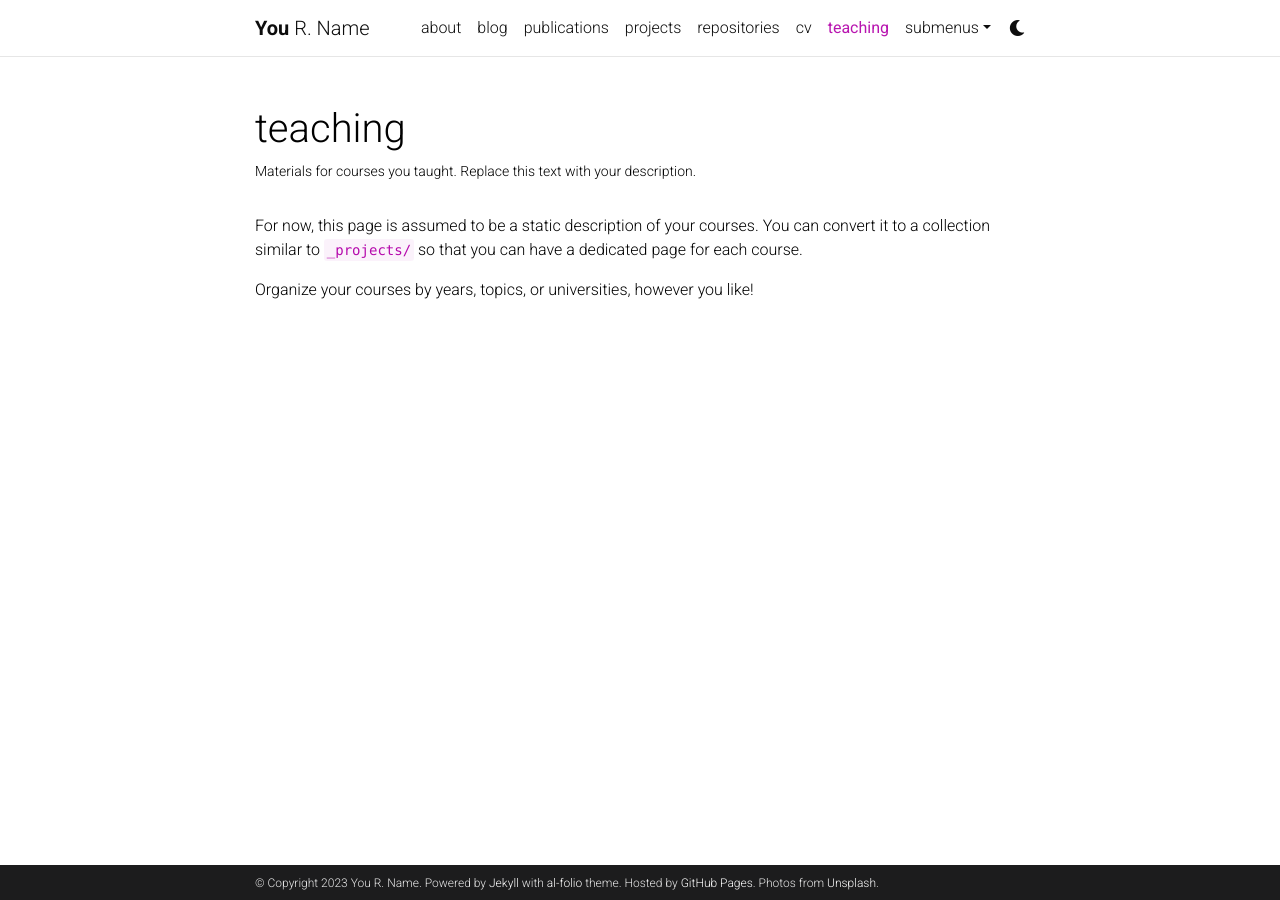
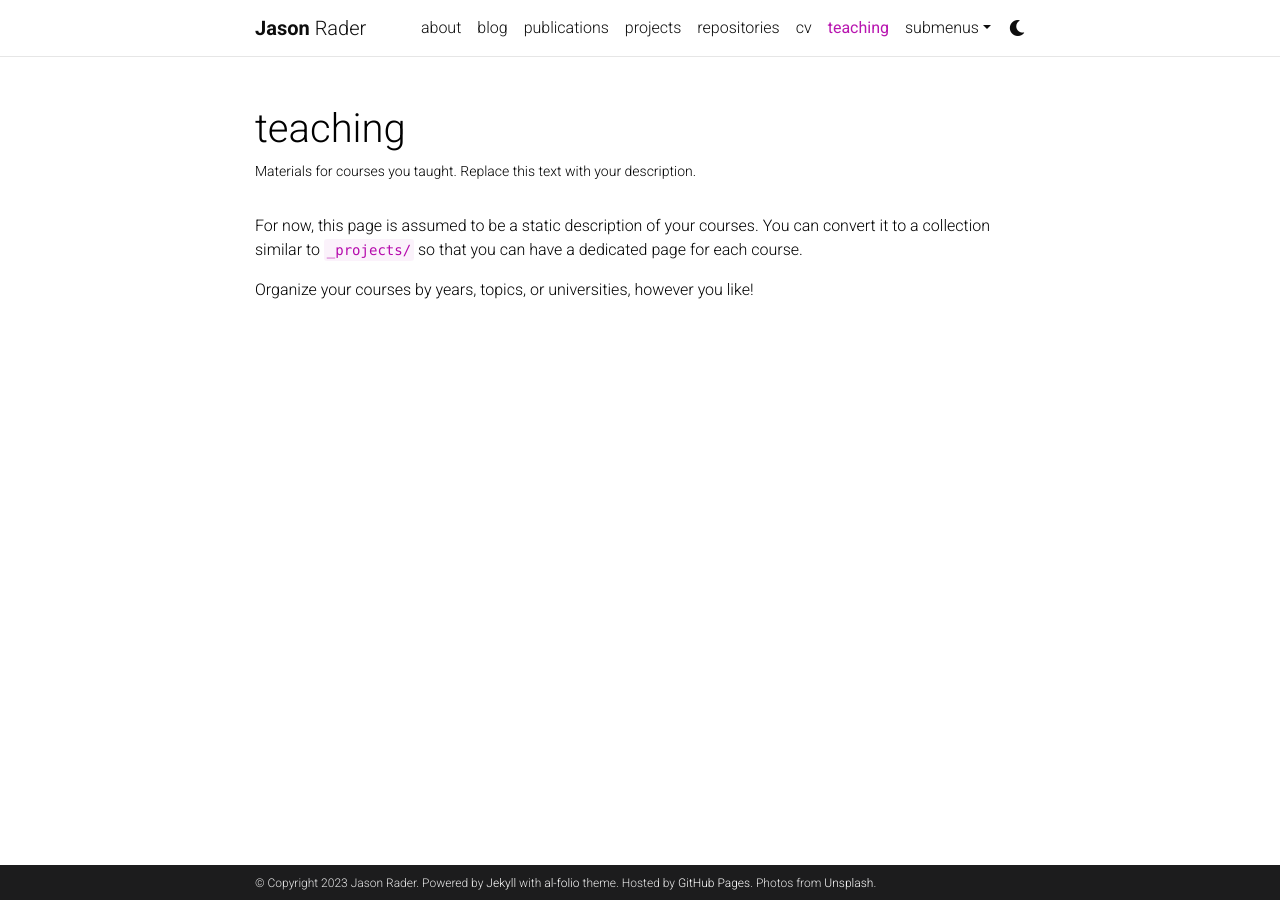
Before and after one commit to RaderJason/RaderJason.github.io, a Jekyll site: the page built from _pages/teaching.md, in a window 1280 px wide. Built offline with Jekyll 4.4.1, drawn with Linux system fonts in a browser that asks for light colours; comment, search, counter and statistics services are not loaded; a style sheet for code colours, icons or effects is not loaded.

Commit message:
added name

```diff
--- a/_config.yml
+++ b/_config.yml
@@ -3,23 +3,23 @@
 # -----------------------------------------------------------------------------
 
 title: blank # the website title (if blank, full name will be used instead)
-first_name: You
-middle_name: R.
-last_name: Name
-email: you@example.com
+first_name: Jason
+# middle_name: R.
+last_name: Rader
+email: raderjason@outlook.com
 description: > # the ">" symbol means to ignore newlines until "footer_text:"
   A simple, whitespace theme for academics. Based on [*folio](https://github.com/bogoli/-folio) design.
 footer_text: >
   Powered by <a href="https://jekyllrb.com/" target="_blank">Jekyll</a> with <a href="https://github.com/alshedivat/al-folio">al-folio</a> theme.
   Hosted by <a href="https://pages.github.com/" target="_blank">GitHub Pages</a>.
   Photos from <a href="https://unsplash.com" target="_blank">Unsplash</a>.
-keywords: jekyll, jekyll-theme, academic-website, portfolio-website  # add your own keywords or leave empty
+keywords: machine learning, neural networks, optimization, differential equations, Oxford
 
 lang: en # the language of your site (for example: en, fr, cn, ru, etc.)
 icon: ⚛️  # the emoji used as the favicon (alternatively, provide image name in /assets/img/)
 
-url: https://alshedivat.github.io # the base hostname & protocol for your site
-baseurl: /al-folio # the subpath of your site, e.g. /blog/
+url: https://raderjason.github.io # the base hostname & protocol for your site
+baseurl: /RaderJason # the subpath of your site, e.g. /blog/
 last_updated: false # set to true if you want to display last updated in the footer
 impressum_path:  # set to path to include impressum link in the footer, use the same path as permalink in a page, helps to conform with EU GDPR
 
@@ -147,8 +147,8 @@ disqus_shortname: al-folio # put your disqus shortname
 # If you have blog posts published on medium.com or other exteranl sources,
 # you can display them in your blog by adding a link to the RSS feed.
 external_sources:
-  - name: medium.com
-    rss_url: https://medium.com/@al-folio/feed
+#  - name: medium.com
+#    rss_url: https://medium.com/@al-folio/feed
 
 # -----------------------------------------------------------------------------
 # Collections
@@ -250,8 +250,8 @@ display_tags: ['formatting', 'images', 'links', 'math', 'code'] # this tags will
 
 scholar:
 
-  last_name: [Einstein]
-  first_name: [Albert, A.]
+  last_name: [Rader]
+  first_name: [Jason]
 
   style: apa
   locale: en
```
